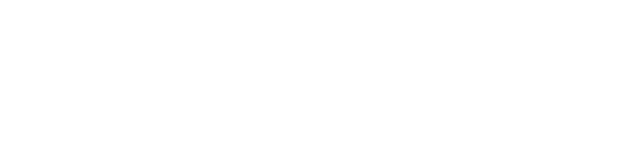
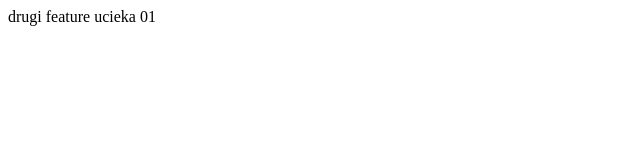
Before and after one commit to rumburakgit/gitjenkinsdemo1, a plain HTML site: page index2.html in a window 1280 px wide. Shown: the whole page, without its empty margins (0-640 px from the left). Drawn offline with Linux system fonts and the light colour scheme.

Commit message:
Update index2.html
drugi feature ucieka 01

```diff
--- a/index2.html
+++ b/index2.html
@@ -3,6 +3,7 @@
 <head>
     <meta charset="UTF-8">
     <title>Title dfgdfg  added konfliktu  main_1</title>
+    drugi feature ucieka 01
 </head>
 <body>
 
```
